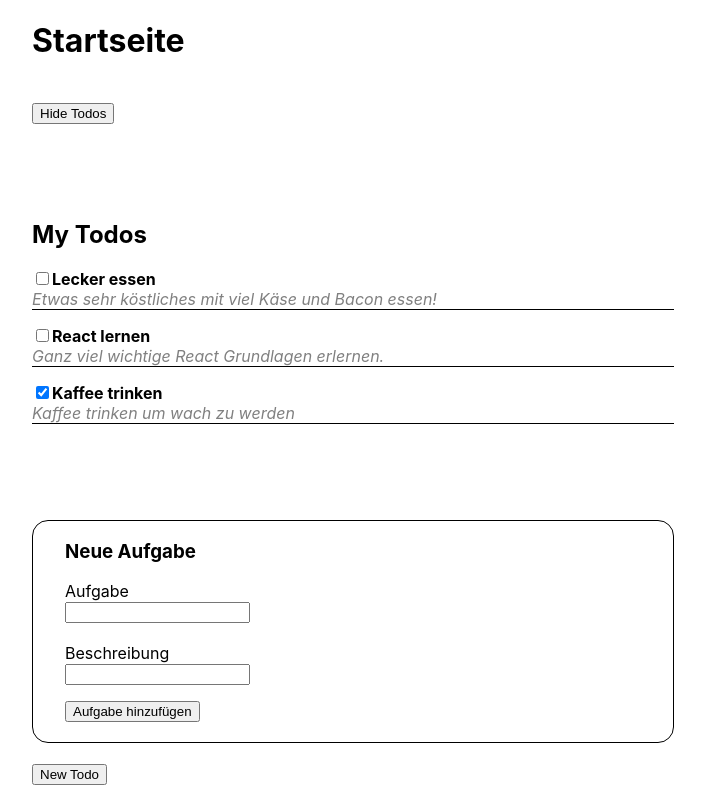
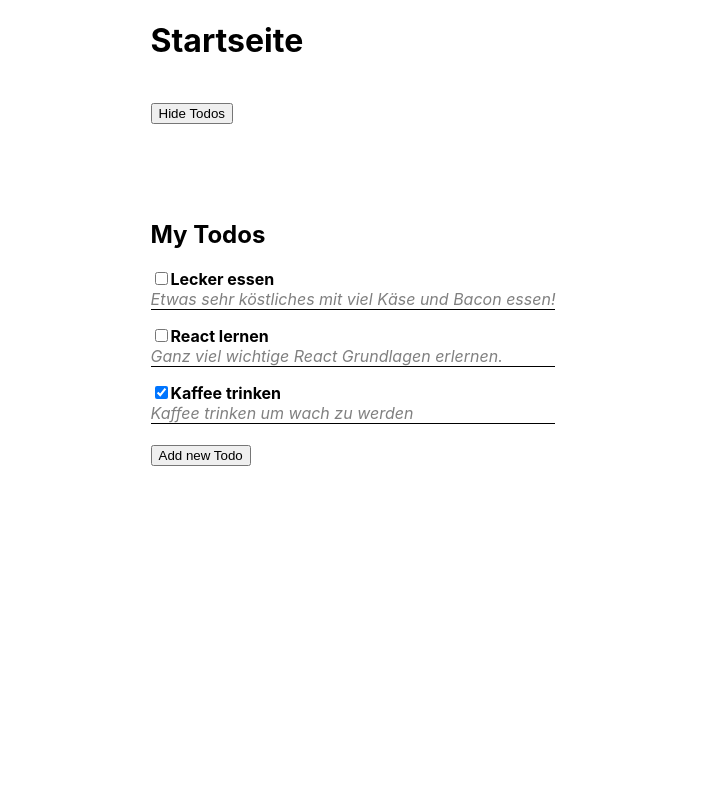
Before and after one commit to klepek42/cc-react-todo, a React (Create React App) app: page / in a window 1280 px wide. Shown: the whole page, without its empty margins (287-992 px from the left). Built offline with nearby package versions, Linux system fonts and the light colour scheme.

Commit message:
Show modal for creation of new Todos

```diff
--- a/src/App.tsx
+++ b/src/App.tsx
@@ -6,9 +6,14 @@ import Todos from "./components/Todos";
 function App() {
     const [title, setTitle] = useState("My Todos");
     const [hide, setHide] = useState(false);
+    const [newTodo, setNewTodo] = useState(false);
 
-    const onClickHide = () => {
+    const hideTodos = () => {
         setHide(!hide);
+    };
+
+    const showNewTodo = () => {
+        setNewTodo(!newTodo);
     };
 
     return (
@@ -16,11 +21,11 @@ function App() {
             <div>
                 <Startseite/>
                 <br/>
-                <button onClick={onClickHide}>{hide ? "Show" : "Hide"} Todos</button>
+                <button onClick={hideTodos}>{hide ? "Show" : "Hide"} Todos</button>
                 <br/>
-                <Todos title={title} hide={hide}/>
+                <Todos title={title} hide={hide} newTodo={newTodo} setNewTodo={setNewTodo}/>
                 <br/>
-                <button>New Todo</button>
+                {!newTodo && (<button onClick={showNewTodo}>Add new Todo</button>)}
             </div>
         </div>
     );
--- a/src/components/NeueAufgabe.tsx
+++ b/src/components/NeueAufgabe.tsx
@@ -19,7 +19,6 @@ const NeueAufgabe = ({onAddAufgabe}: Props) => {
     };
 
     const submitHandler = (event: React.FormEvent<HTMLFormElement>): void => {
-        console.log("submitHandler");
         event.preventDefault();
 
         const aufgabe = {
@@ -48,6 +47,8 @@ const NeueAufgabe = ({onAddAufgabe}: Props) => {
                         <input onChange={onChangeBeschreibungHandler} type="text"/>
                     </div>
                     <button className="button" type="submit">Aufgabe hinzufügen</button>
+                    <br/>
+                    <button className="button">Abbrechen</button>
                 </div>
             </form>
             <br/>
--- a/src/components/Todos.tsx
+++ b/src/components/Todos.tsx
@@ -6,6 +6,8 @@ import './Todos.css';
 interface Props {
     title: string;
     hide: boolean;
+    newTodo: boolean;
+    setNewTodo: (newTodo: boolean) => void;
 }
 
 const DUMMY_AUFGABEN: Aufgabe[] = [
@@ -14,31 +16,31 @@ const DUMMY_AUFGABEN: Aufgabe[] = [
     {title: "Kaffee trinken", beschreibung: "Kaffee trinken um wach zu werden", erledigt: true}
 ];
 
-const Todos = ({title, hide}: Props) => {
+const Todos = ({title, hide, newTodo, setNewTodo}: Props) => {
     const [aufgaben, setAufgaben] = useState(DUMMY_AUFGABEN);
 
     const addAufgabeHandler = (aufgabe: Aufgabe): void => {
-        const newAufgabe = {title: 'Neues Todo', beschreibung: 'Neu Beschreibung', erledigt: false};
-        console.log("newAufgabe: " + newAufgabe);
 
         setAufgaben((prevAufgaben): Aufgabe[] => {
             return [...prevAufgaben, aufgabe];
         });
+
+        setNewTodo(false);
     }
 
     return (
         <div>
-            {!hide ? (
-                <div data-testid="todoWrapper" className="todo-list" hidden={hide}>
+            {!hide && (
+                <div data-testid="todoWrapper" className="todo-list">
                     <h2>{title}</h2>
                     {aufgaben.map((aufgabe, index) =>
                         <Aufgabe key={index} title={aufgabe.title}
                                  beschreibung={aufgabe.beschreibung}
                                  erledigt={aufgabe.erledigt}/>)}
                 </div>
-            ) : (<p></p>)}
+            )}
 
-            <NeueAufgabe onAddAufgabe={addAufgabeHandler}/>
+            {newTodo && <NeueAufgabe onAddAufgabe={addAufgabeHandler}/>}
         </div>);
 }
 
```
Also changed, not shown: 1 other file (tests, documents, lock files or other folders).
